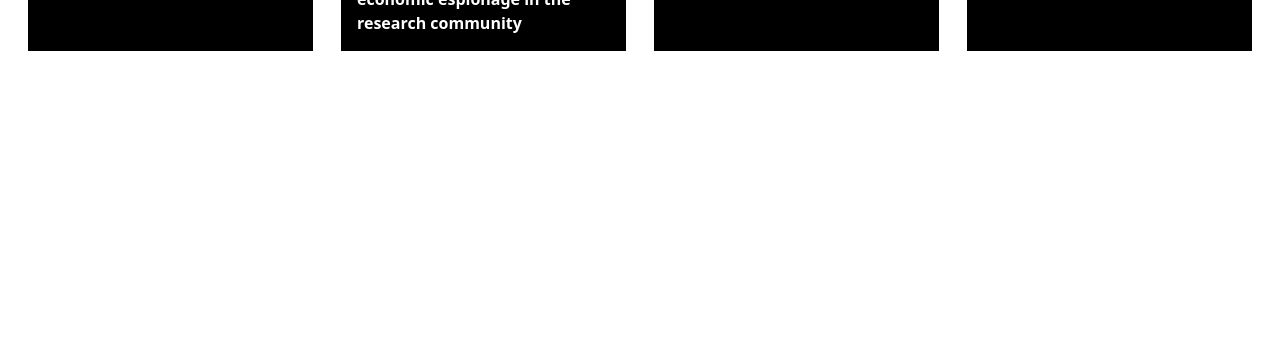
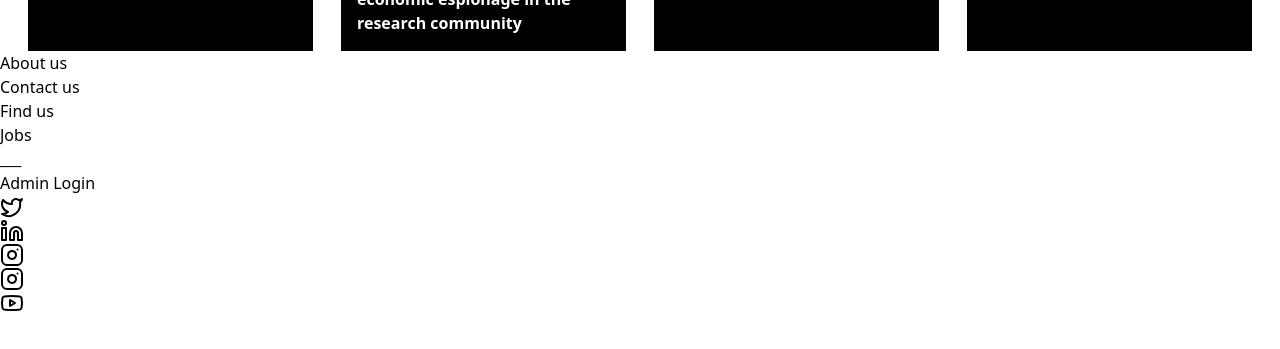
Before and after one commit to PAZZO123/GoldSmith_University, a website built with Vite: page index.html in a window 1280 px wide. Shown: the part 3321-3670 px from the top of the page. Before the commit the page ends 3452 px from the top, so only its background shows below. Built offline with nearby package versions, Linux system fonts and the light colour scheme; files whose address does not match are found by name.

```diff
--- a/index.html
+++ b/index.html
@@ -146,7 +146,24 @@
            </div>
 
            <!-- Footer Section -->
-
+      <div>
+        <div>
+      <div>About us</div>
+      <div>Contact us</div>
+      <div>Find us</div>
+      <div>Jobs</div>
+      <div>___</div>
+      <div><a href="">Admin Login</a></div>
+      <div>
+        <svg xmlns="http://www.w3.org/2000/svg" width="24" height="24" viewBox="0 0 24 24" fill="none" stroke="currentColor" stroke-width="2" stroke-linecap="round" stroke-linejoin="round" class="lucide lucide-twitter-icon lucide-twitter"><path d="M22 4s-.7 2.1-2 3.4c1.6 10-9.4 17.3-18 11.6 2.2.1 4.4-.6 6-2C3 15.5.5 9.6 3 5c2.2 2.6 5.6 4.1 9 4-.9-4.2 4-6.6 7-3.8 1.1 0 3-1.2 3-1.2z"/></svg>
+        <svg xmlns="http://www.w3.org/2000/svg" width="24" height="24" viewBox="0 0 24 24" fill="none" stroke="currentColor" stroke-width="2" stroke-linecap="round" stroke-linejoin="round" class="lucide lucide-linkedin-icon lucide-linkedin"><path d="M16 8a6 6 0 0 1 6 6v7h-4v-7a2 2 0 0 0-2-2 2 2 0 0 0-2 2v7h-4v-7a6 6 0 0 1 6-6z"/><rect width="4" height="12" x="2" y="9"/><circle cx="4" cy="4" r="2"/></svg>
+        <svg xmlns="http://www.w3.org/2000/svg" width="24" height="24" viewBox="0 0 24 24" fill="none" stroke="currentColor" stroke-width="2" stroke-linecap="round" stroke-linejoin="round" class="lucide lucide-instagram-icon lucide-instagram"><rect width="20" height="20" x="2" y="2" rx="5" ry="5"/><path d="M16 11.37A4 4 0 1 1 12.63 8 4 4 0 0 1 16 11.37z"/><line x1="17.5" x2="17.51" y1="6.5" y2="6.5"/></svg>
+        <svg xmlns="http://www.w3.org/2000/svg" width="24" height="24" viewBox="0 0 24 24" fill="none" stroke="currentColor" stroke-width="2" stroke-linecap="round" stroke-linejoin="round" class="lucide lucide-instagram-icon lucide-instagram"><rect width="20" height="20" x="2" y="2" rx="5" ry="5"/><path d="M16 11.37A4 4 0 1 1 12.63 8 4 4 0 0 1 16 11.37z"/><line x1="17.5" x2="17.51" y1="6.5" y2="6.5"/></svg>
+        <svg xmlns="http://www.w3.org/2000/svg" width="24" height="24" viewBox="0 0 24 24" fill="none" stroke="currentColor" stroke-width="2" stroke-linecap="round" stroke-linejoin="round" class="lucide lucide-youtube-icon lucide-youtube"><path d="M2.5 17a24.12 24.12 0 0 1 0-10 2 2 0 0 1 1.4-1.4 49.56 49.56 0 0 1 16.2 0A2 2 0 0 1 21.5 7a24.12 24.12 0 0 1 0 10 2 2 0 0 1-1.4 1.4 49.55 49.55 0 0 1-16.2 0A2 2 0 0 1 2.5 17"/><path d="m10 15 5-3-5-3z"/></svg>
+      </div>
+        </div>
+        <div></div>
+      </div>
     <script type="module" src="/src/main.js"></script>
 
   </body>
```
